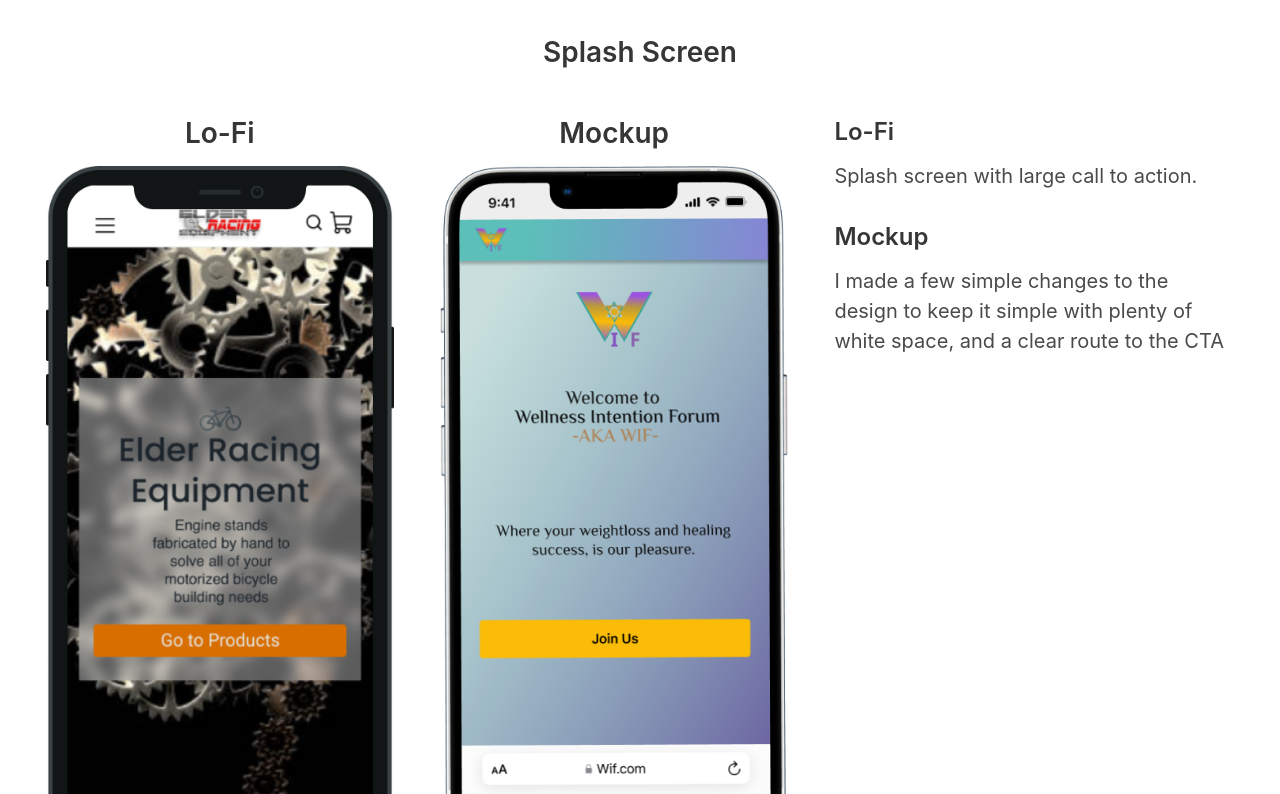
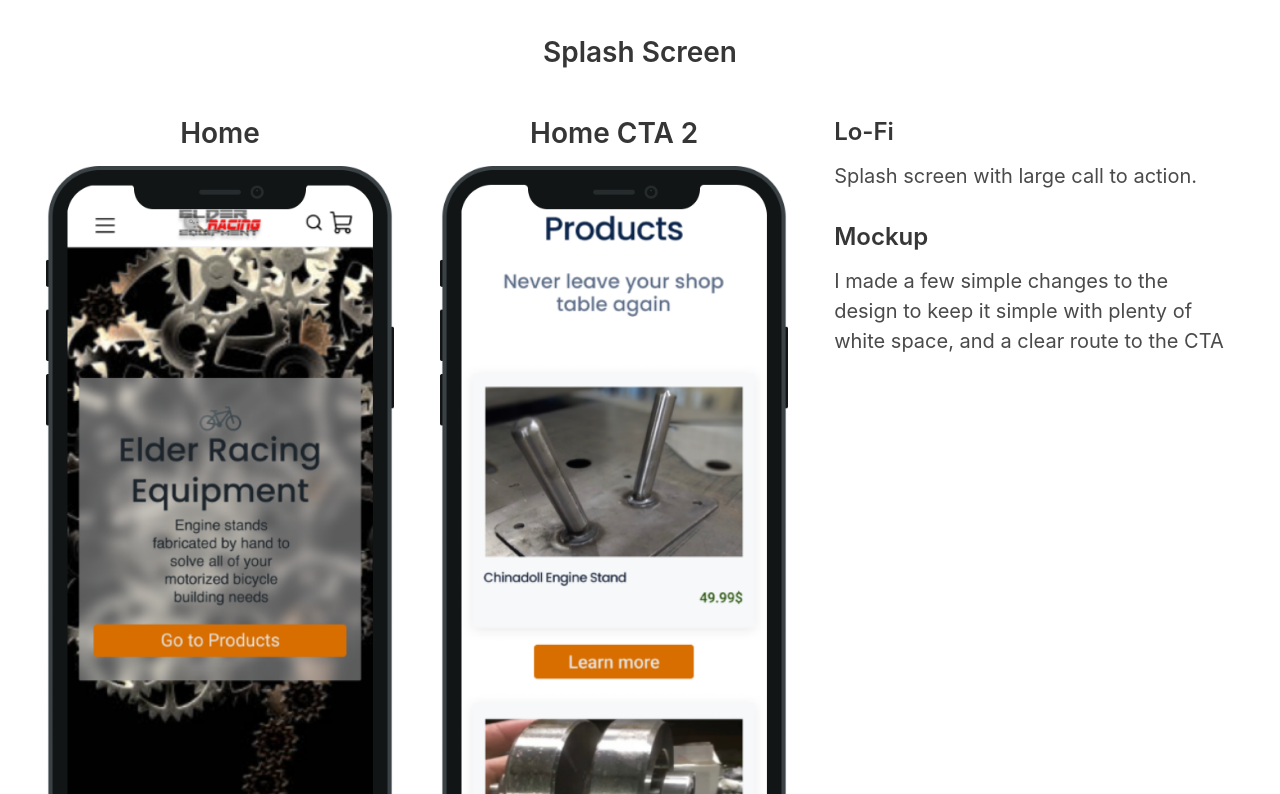
Before and after one commit to Morticia007/bulma-portfolio, a React (Create React App) app: page /ere in a window 1280 px wide. Shown: the part 9546-10340 px from the top of the page. Built offline with nearby package versions, Linux system fonts and the light colour scheme.

Commit message:
HomeCTA2

```diff
--- a/src/ERE.js
+++ b/src/ERE.js
@@ -3,7 +3,7 @@ import Content from './Content';
 import Cards from './Cards';
 import { v4 as uuidv4 } from 'uuid';
 import Home from './assets/home.png';
-
+import HomeCTA2 from './assets/home-cta-2.png';
 import Splash2 from './assets/splash-2.png';
 import RightHand from './assets/right-hand-color.png';
 import DeviceMashups from './assets/Device Mashups.png';
@@ -313,12 +313,12 @@ function ERE() {
               </h2>
               <div style={{ display: 'flex', justifyContent: 'space-evenly' }}>
                 <div>
-                  <h2 className='has-text-centered'>Lo-Fi</h2>
-                  <img style={{ height: 700 }} alt='Splash' src={Home} />
+                  <h2 className='has-text-centered'>Home</h2>
+                  <img style={{ height: 700 }} alt='Home' src={Home} />
                 </div>
                 <div>
-                  <h2 className='has-text-centered'>Mockup</h2>
-                  <img style={{ height: 700 }} alt='Splash2' src={Splash2} />
+                  <h2 className='has-text-centered'>Home CTA 2</h2>
+                  <img style={{ height: 700 }} alt='HomeCTA2' src={HomeCTA2} />
                 </div>
 
                 <div style={{ display: 'flex', flexDirection: 'column' }}>
```
Also changed, not shown: src/assets/home-cta-2.png (added).
